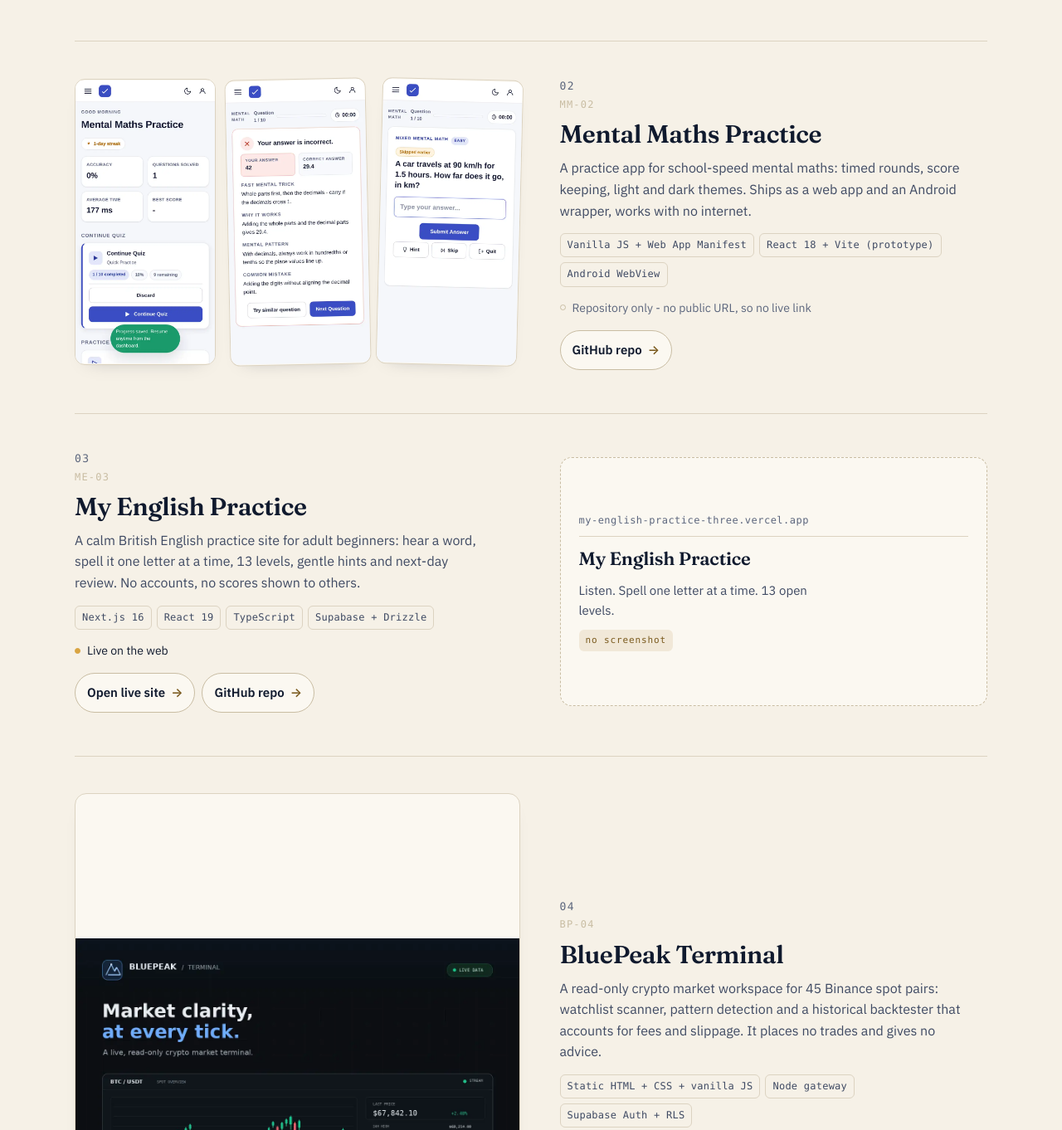
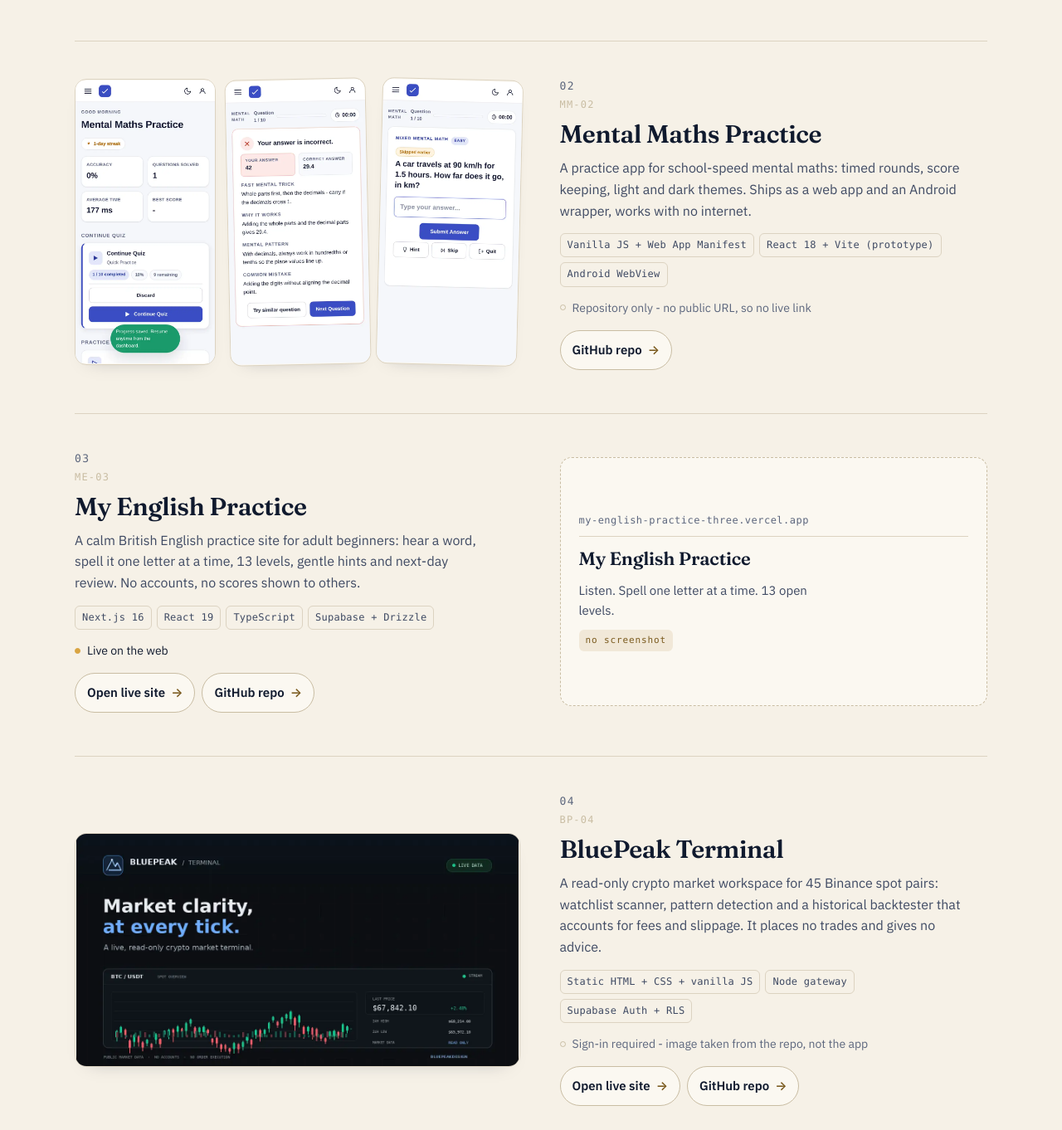
Before and after one commit to min955379-glitch/muhammad-ibrahim-portfolio-live, a plain HTML site: page index.html in a window 1280 px wide. Shown: the part 1304-2666 px from the top of the page at 83% size. Drawn offline with Linux system fonts and the light colour scheme.

Commit message:
fix(preview images): height:auto on the img reset + one frame rule for all previews
- base rule was 'img{max-width:100%}' with width/height attributes and no height:auto:
  on older Android engines the width shrank but the attribute height stayed, which is
  exactly the vertical stretch being reported - now height:auto everywhere
- single .work-media img / .list-img img frame (1px --line, var(--radius), --surface bg)
  applies at every width, so every preview shares the Street Food Empire frame
- phone shots: width:min(252px,100%,34vh) -> never taller than ~70% of the screen,
  ratio still exact because height comes from aspect-ratio, not from an attribute
- dropped the duplicated border/radius rules in the 768/1280 blocks that caused
  frame differences between projects

Co-authored-by: arena-agent <297053741+arena-agent@users.noreply.github.com>

```diff
--- a/style.css
+++ b/style.css
@@ -42,7 +42,7 @@ body{
 }
 h1,h2,h3,p,ul,ol,figure,dl,dd{margin:0}
 ul,ol{list-style:none;padding:0}
-img,svg{display:block;max-width:100%}
+img,svg{display:block;max-width:100%;height:auto}
 a{color:var(--link);text-underline-offset:3px;text-decoration-thickness:1px}
 a:hover{text-decoration-color:var(--line-2)}
 b,strong{font-weight:600}
@@ -159,6 +159,10 @@ body.menu-open .nav{transform:none;opacity:1;visibility:visible;pointer-events:a
 .work-item{display:grid;gap:20px;padding:26px 0;border-top:1px solid var(--line)}
 .work-item:first-child{border-top:0;padding-top:0}
 .work-media{min-width:0}
+/* every preview image: same frame, real ratio, nothing can be pulled out of shape */
+.work-media img,.list-img img{width:100%;height:auto;border:1px solid var(--line);
+  border-radius:var(--radius);background:var(--surface)}
+.work-media .shots{margin:0}
 .work-meta{min-width:0}
 .idx{font-family:var(--font-mono);font-size:.8125rem;letter-spacing:.1em;color:var(--faint)}
 .code{font-family:var(--font-mono);font-size:.75rem;letter-spacing:.1em;color:var(--line-2);margin-top:2px}
@@ -198,8 +202,7 @@ body.menu-open .nav{transform:none;opacity:1;visibility:visible;pointer-events:a
 
 .shots{display:flex;justify-content:safe center;gap:10px;overflow-x:auto;scroll-snap-type:x proximity;
   padding:0 0 6px;margin:0;-webkit-overflow-scrolling:touch}
-.shots img{width:min(252px,100%);height:auto;flex:0 0 auto;display:block;scroll-snap-align:center;
-  border:1px solid var(--line);border-radius:12px;background:var(--surface);
+.shots img{width:min(252px,100%,34vh);height:auto;flex:0 0 auto;display:block;scroll-snap-align:center;
   transition:transform 200ms var(--ease-out)}
 .shots li:nth-child(2) img{transform:rotate(-1.2deg)}
 .shots li:nth-child(3) img{transform:rotate(1.4deg)}
@@ -330,8 +333,8 @@ body.menu-open .nav{transform:none;opacity:1;visibility:visible;pointer-events:a
   .shots img{box-shadow:0 10px 22px -18px rgba(16,26,46,.35);transition:transform 240ms var(--ease-out),box-shadow 240ms var(--ease-out)}
   .shots li:nth-child(2),.shots li:nth-child(3){margin-top:0}
   .shots img:hover{transform:translateY(-3px) rotate(0deg);box-shadow:0 16px 30px -20px rgba(16,26,46,.4)}
-  .work-media[data-shape="wide"] img{width:100%;max-width:none;border:1px solid var(--line);border-radius:var(--radius);
-    background:var(--surface);box-shadow:0 10px 22px -18px rgba(16,26,46,.35);
+  .work-media[data-shape="wide"] img{width:100%;max-width:none;
+    box-shadow:0 10px 22px -18px rgba(16,26,46,.35);
     transition:transform 240ms var(--ease-out),box-shadow 240ms var(--ease-out)}
   .work-item:hover .work-media[data-shape="wide"] img{transform:translateY(-3px);box-shadow:0 16px 30px -20px rgba(16,26,46,.4)}
   .work-media .mock{min-height:300px}
@@ -340,7 +343,7 @@ body.menu-open .nav{transform:none;opacity:1;visibility:visible;pointer-events:a
   .list-row:hover{background:var(--bg)}
   .list-row:hover .list-img img{transform:translateY(-2px)}
   .list-img{display:block}
-  .list-img img{width:100%;border-radius:10px;border:1px solid var(--line);transition:transform 220ms var(--ease-out)}
+  .list-img img{transition:transform 220ms var(--ease-out)}
   .list-side{display:grid;gap:10px;justify-items:start}
   .two-col{grid-template-columns:minmax(0,1.08fr) minmax(0,.92fr);gap:56px;align-items:start}
   .contact .sec-h{max-width:26ch}
```
